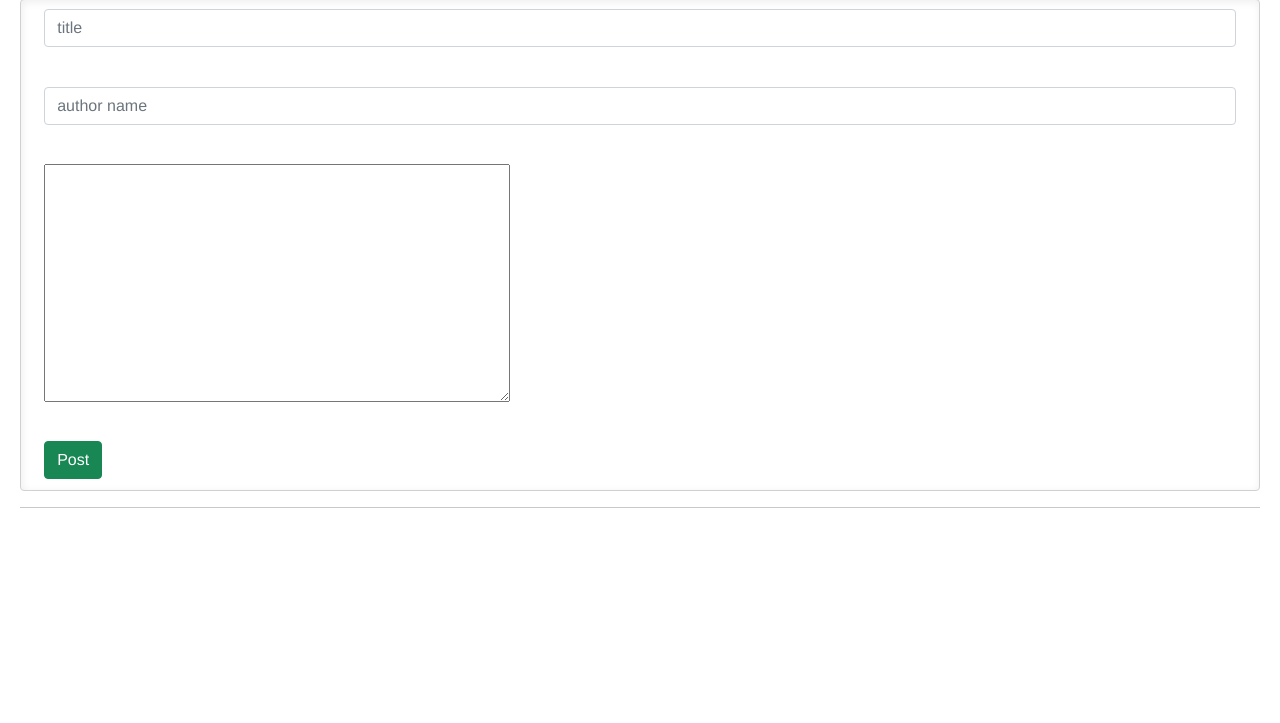
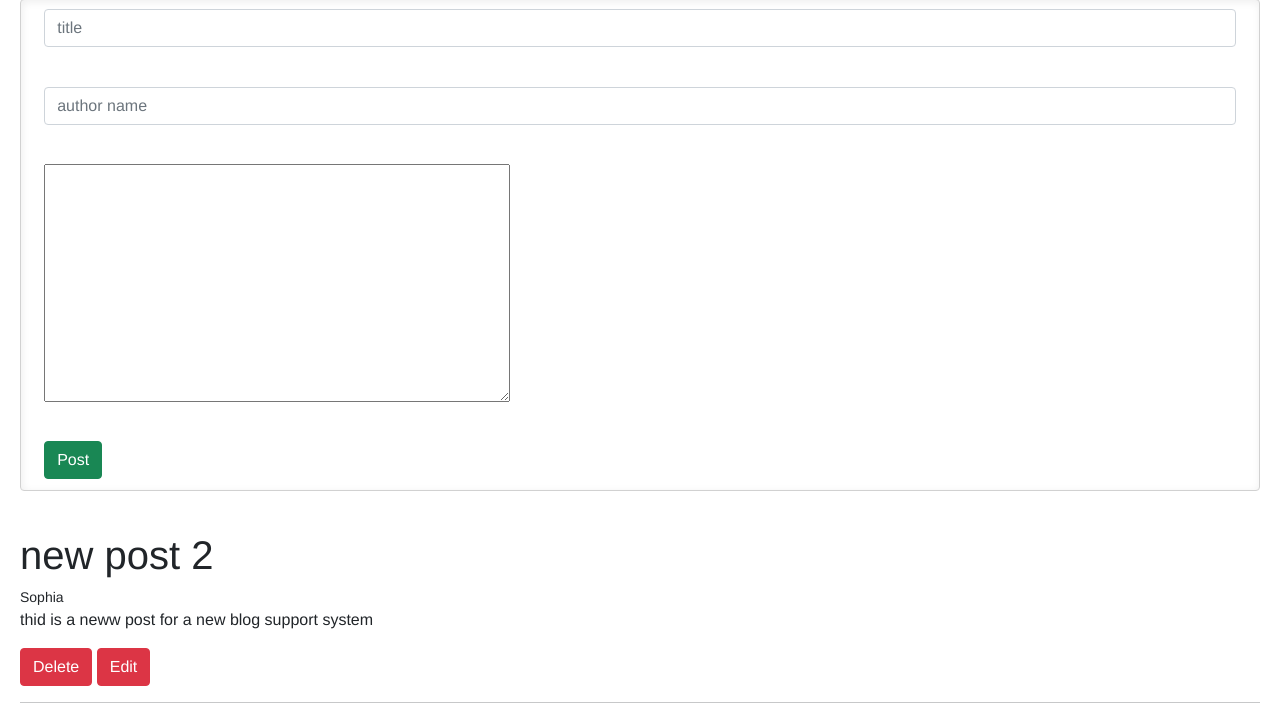
Before and after one commit to Chiefkufre/webBlog, a Flask app: page /write in a window 1280 px wide. Shown: the part 171-894 px from the top of the page. Before the commit the page ends 679 px from the top, so only its background shows below. Run offline with Flask 2, Linux system fonts and the light colour scheme; a user stored in the database is signed in; data comes from the database, SQL or seed files in the repository; both versions use the stored data as it was after the commit; some libraries are stand-ins or nearby versions.

Commit message:
feat:add edit and delete button to post

```diff
--- a/blog/auth.py
+++ b/blog/auth.py
@@ -83,11 +83,13 @@ def write():
             flash('Post submit. Go to home to see your new post', category='success')
             return redirect(url_for('auth.write'))
 
-    return render_template('posts.html', user=current_user)
+    article = BlogContent.query.order_by(BlogContent.date).all()
+    return render_template('posts.html', user=current_user, articles = article)
 
 
 
 @auth.route('write/edit/<int:id>', methods=['GET','POST'])
+@login_required
 def edit(id):
     post = BlogContent.query.get_or_404(id)
     if request.method == 'POST':
@@ -104,8 +106,7 @@ def edit(id):
 @auth.route('/write/delete/<int:id>')
 def delete(id):
     post = BlogContent.query.get_or_404(id)
-    if request.method == 'POST':
-        db.session.delete(post)
-        db.session.commit()
-        flash('Article deleted', category='success')
-        return redirect('/write')
+    db.session.delete(post)
+    db.session.commit()
+    flash('Article deleted', category='success')
+    return redirect('/write')
--- a/blog/static/css/main.css
+++ b/blog/static/css/main.css
@@ -27,3 +27,8 @@ form {
     margin: 20px;
     font-family: Helvetica, sans-serif,  Arial;
   }
+
+button a{
+  color: #fff;
+  text-decoration: none;
+}
--- a/blog/templates/posts.html
+++ b/blog/templates/posts.html
@@ -28,8 +28,15 @@
                 <button type="submit" class="btn btn-success">Post</button>
         </div>
         </form>
-        <hr>
-
+        <br>
+        {% for article in articles %}
+            <h1>{{ article.title }}</h1>
+            <small>{{ article.author }}</small>
+            <p>{{ article.content }}</p>
+        <button class="btn btn-danger" > <a href="/write/delete/{{ article.id }}">Delete</a> </button>
+        <button class="btncolor btn btn-danger" > <a href="/write/edit/{{ article.id }}">Edit</a> </button>
+            {% endfor %}
+            <hr>
 
     {% endblock %}
 
```
Also changed, not shown: blog/database.db.
